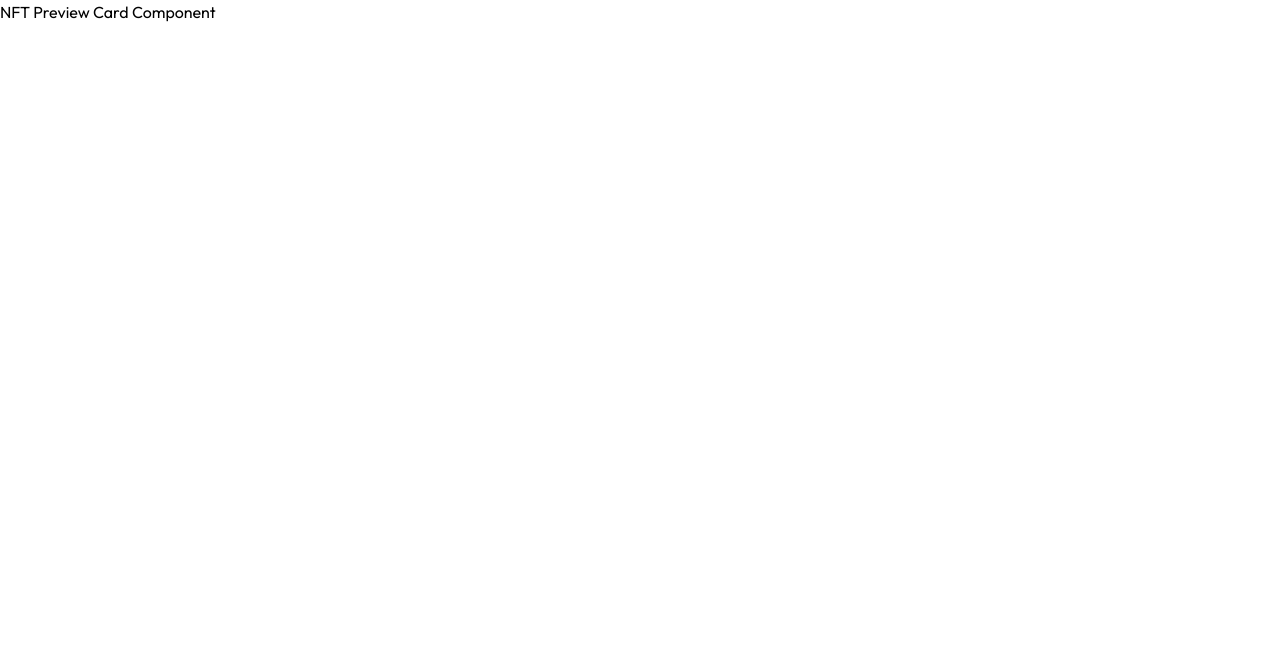
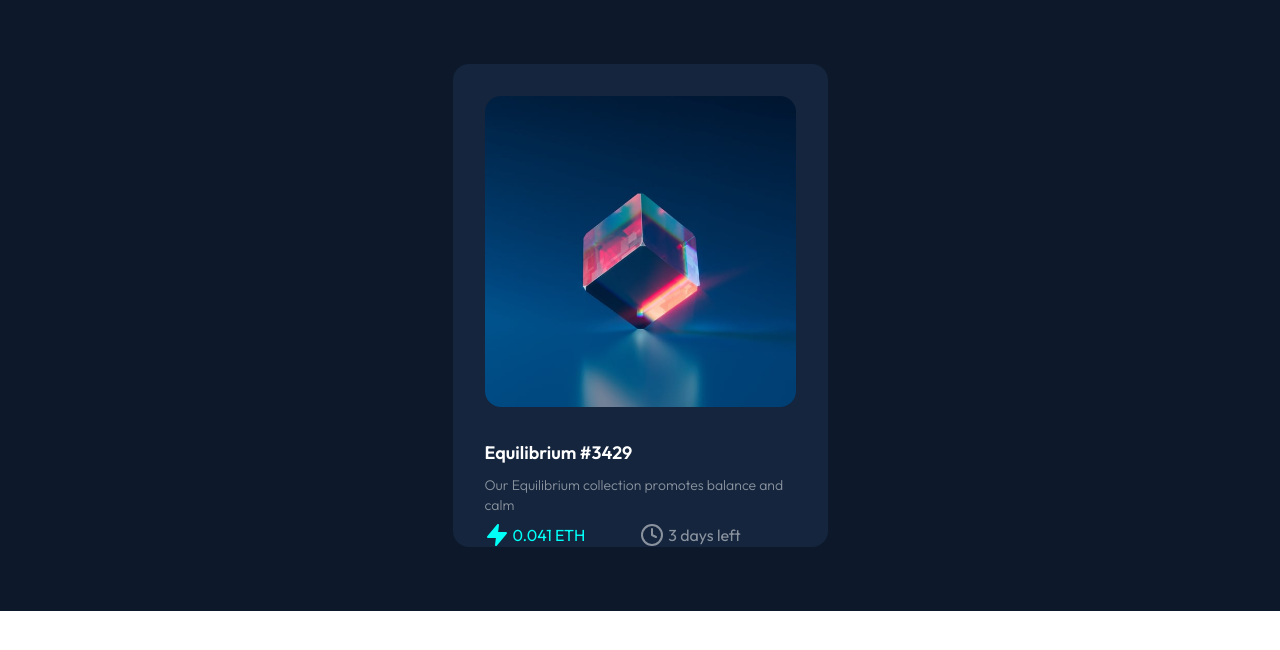
Before and after one commit to hayden-93/frontend-practice, a React (Vite) app: page / in a window 1280 px wide. Shown: the top 650 px of the page. Built offline with nearby package versions, Linux system fonts and the light colour scheme.

Commit message:
feat: Added Card Component - Added the Card Component into the UI - Created the Card Component in the components directory

```diff
--- a/src/App.tsx
+++ b/src/App.tsx
@@ -1,9 +1,35 @@
+import "./index.css";
+import { Zap, Clock } from "react-feather";
+
+import { Card } from "./components/Card/Card";
+
 function App() {
   return (
-    <div className="App">
-      <header className="App-header">
-        <p className="bg-gray-900 text-gray-50">NFT Preview Card Component</p>
-      </header>
+    <div className="bg-neutral-main-dark-blue">
+      <div className="max-w-screen-mobile mx-auto font-sans py-16">
+        <Card className="bg-neutral-card-dark-blue mx-auto px-8 rounded-2xl">
+          <div className="py-8 overflow-hidden">
+            <img src="/equilibrium.jpg" alt="NFT Logo" className="rounded-2xl" />
+          </div>
+          <div className="space-y-2">
+            <h3 className="text-white text-lg font-bold">Equilibrium #3429</h3>
+            <p className="text-white text-sm font-light opacity-50">
+              Our Equilibrium collection promotes balance and calm
+            </p>
+            <div className="flex justify-between">
+              <div className="flex text-primary-cyan space-x-1">
+                <Zap className="fill-primary-cyan" />
+                <span>0.041 ETH</span>
+              </div>
+              <div className="flex text-white opacity-50 space-x-1">
+                <Clock className="" />
+                <span>3 days left</span>
+              </div>
+              <hr className="bg-neutral-line-dark-blue" />
+            </div>
+          </div>
+        </Card>
+      </div>
     </div>
   );
 }
--- /dev/null
+++ b/src/components/Card/Card.tsx
@@ -0,0 +1,23 @@
+import { ReactNode } from "react";
+
+interface CardProps {
+  children: ReactNode;
+  className?: string;
+}
+
+export const Card = ({ children, className }: CardProps) => {
+  const classes = ["", className].join(" ").trim();
+  return <div className={classes}>{children}</div>;
+};
+
+interface CardImageProps {
+  src: string;
+  alt: string;
+  className?: string;
+}
+
+export const CardImage = ({ src, alt, className }: CardImageProps) => {
+  const classes = ["", className].join(" ").trim();
+
+  return <img src={src} alt={alt} className={classes} />;
+};
```
